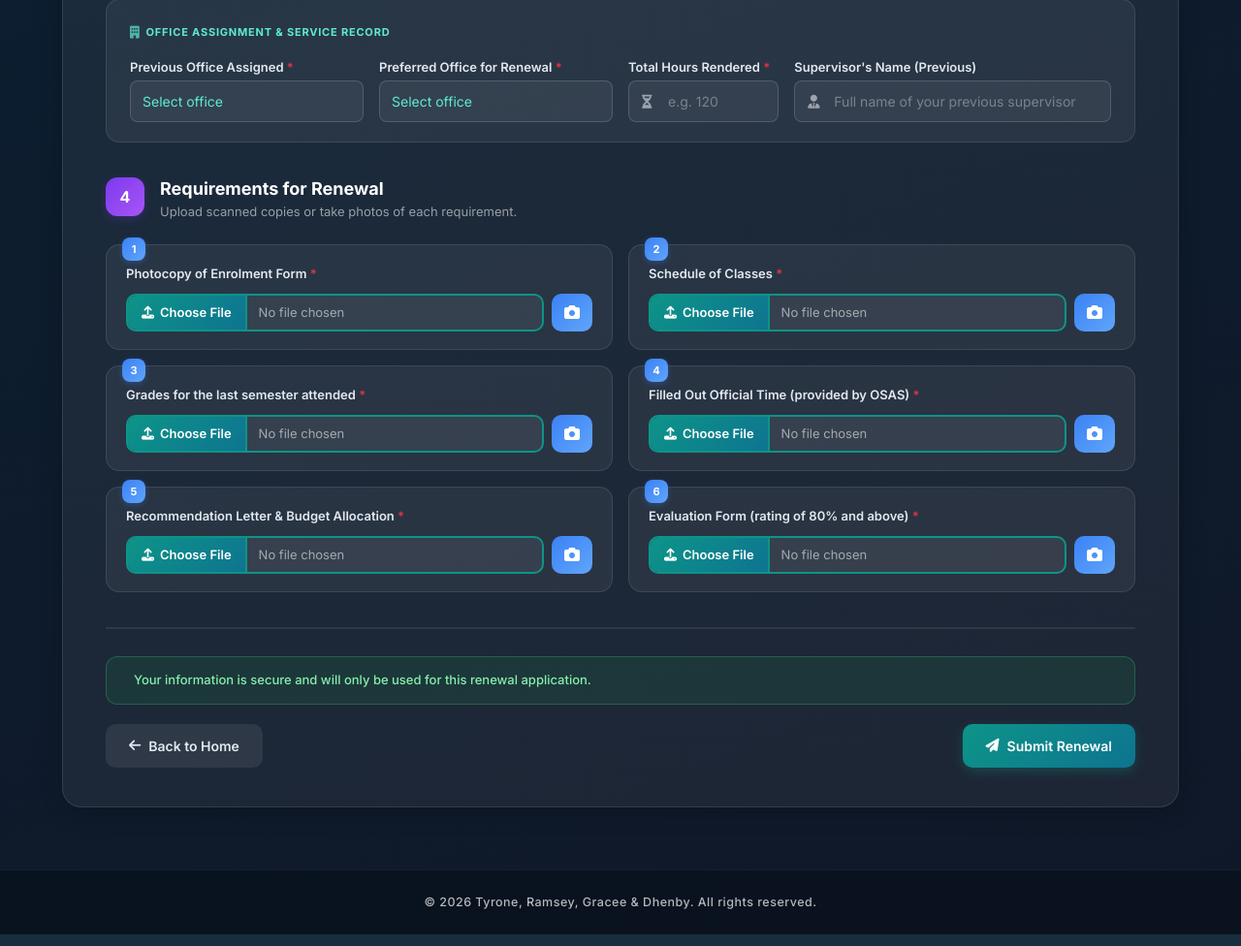
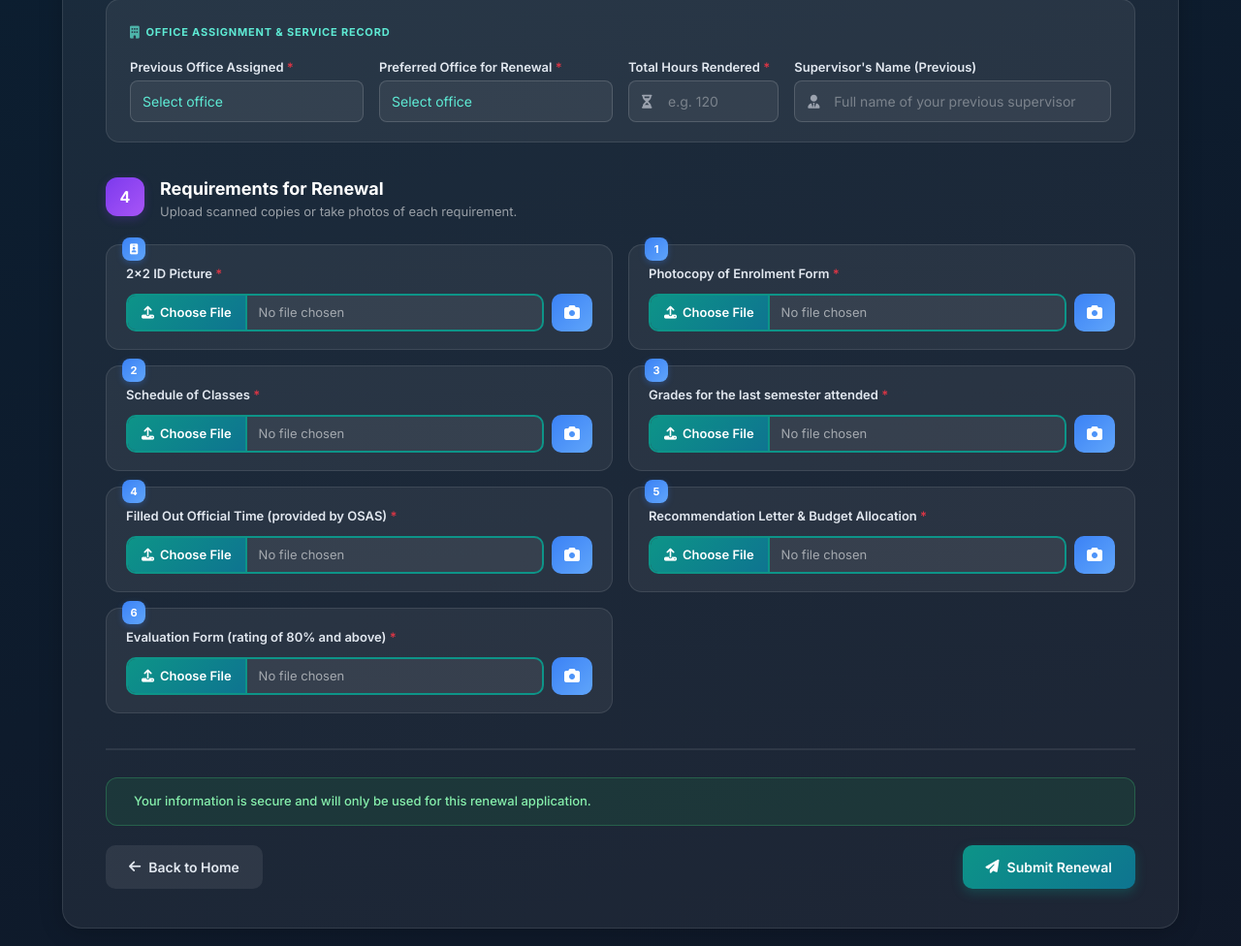
Before and after one commit to TheUnshackled1/Student-Application-Web-App, a Django app: page /apply/renew/ in a window 1280 px wide. Shown: the part 1085-2061 px from the top of the page at 97% size. Run offline with Django 5.2, Linux system fonts and the light colour scheme; data comes from the database, SQL or seed files in the repository; data that the repository does not hold is empty.

Commit message:
added Model — add id_picture field Form — add id_picture to fields list Template — add the upload card View — use app.id_picture.url for renewal students ang migrated

```diff
--- a/home/forms.py
+++ b/home/forms.py
@@ -152,7 +152,7 @@ class RenewalApplicationForm(forms.ModelForm):
             'student_id', 'full_name', 'email', 'contact_number', 'address',
             'course', 'year_level', 'semester',
             'previous_office', 'preferred_office', 'hours_rendered', 'supervisor_name',
-            'enrolment_form', 'schedule_classes', 'grades_last_sem',
+            'id_picture', 'enrolment_form', 'schedule_classes', 'grades_last_sem',
             'official_time', 'recommendation_letter', 'evaluation_form',
         ]
         widgets = {
--- a/home/models.py
+++ b/home/models.py
@@ -226,6 +226,7 @@ class RenewalApplication(models.Model):
     supervisor_name = models.CharField(max_length=200, blank=True, default='')
 
     # ── Renewal Documents ──
+    id_picture = models.ImageField(upload_to='applications/renewal/', blank=True)
     enrolment_form = models.FileField(upload_to='applications/renewal/', blank=True)
     schedule_classes = models.FileField(upload_to='applications/renewal/', blank=True)
     grades_last_sem = models.FileField(upload_to='applications/renewal/', blank=True)
--- a/home/templates/home/apply_renew.html
+++ b/home/templates/home/apply_renew.html
@@ -291,6 +291,24 @@
                 </div>
 
                 <div class="applyform-docs-grid">
+
+                    <!-- Doc 0: 2x2 ID Picture -->
+                    <div class="applyform-doc-card">
+                        <div class="applyform-doc-num"><i class="fa-solid fa-id-badge"></i></div>
+                        <label class="applyform-doc-label">2x2 ID Picture <span class="text-danger">*</span></label>
+                        <div class="input-with-camera">
+                            <div class="custom-file-upload">
+                                <input type="file" name="id_picture" accept="image/*" required>
+                                <span class="custom-file-btn"><i class="fa-solid fa-upload"></i> Choose File</span>
+                                <span class="custom-file-text" data-default="No file chosen">No file chosen</span>
+                            </div>
+                            <button type="button" class="btn-camera-sm" onclick="openCameraModal('id_picture')">
+                                <i class="fa-solid fa-camera"></i>
+                            </button>
+                        </div>
+                        <div class="file-preview" id="preview_id_picture"></div>
+                        <input type="hidden" name="id_picture_photo" id="photo_id_picture">
+                    </div>
 
                     <!-- Doc 1 -->
                     <div class="applyform-doc-card">
--- a/home/views.py
+++ b/home/views.py
@@ -63,6 +63,7 @@ def _build_documents_from_app(app):
 def _build_documents_from_renewal(app):
     """Build document status list from a RenewalApplication's file fields."""
     doc_fields = [
+        ('id_picture', '2x2 ID Picture'),
         ('enrolment_form', 'Photocopy of Enrolment Form'),
         ('schedule_classes', 'Schedule of Classes'),
         ('grades_last_sem', 'Grades Last Semester'),
@@ -398,7 +399,7 @@ def available_offices(request):
                 'student_id': app.student_id,
                 'status': app.get_status_display(),
                 'status_key': app.status,
-                'photo': '',
+                'photo': app.id_picture.url if app.id_picture else '',
             })
 
         offices_data.append({
```
Also changed, not shown: home/migrations/0011_renewalapplication_id_picture.py (added).
